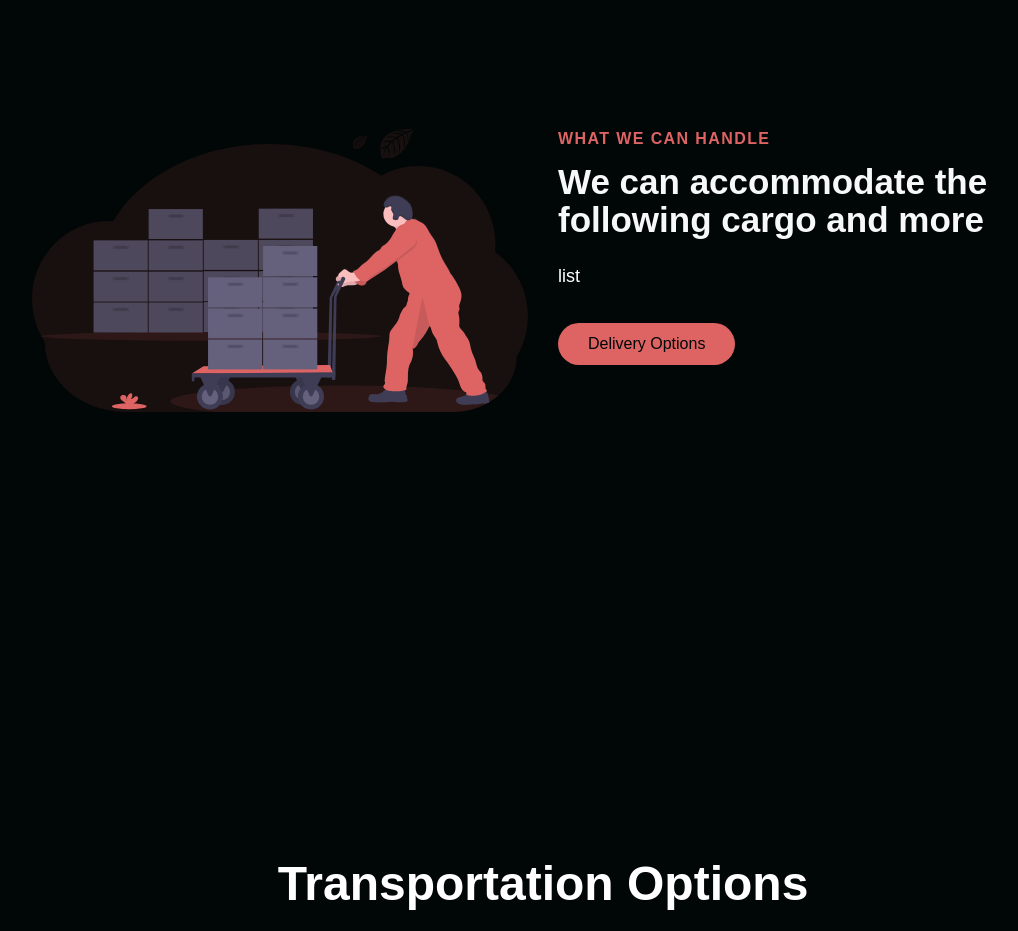
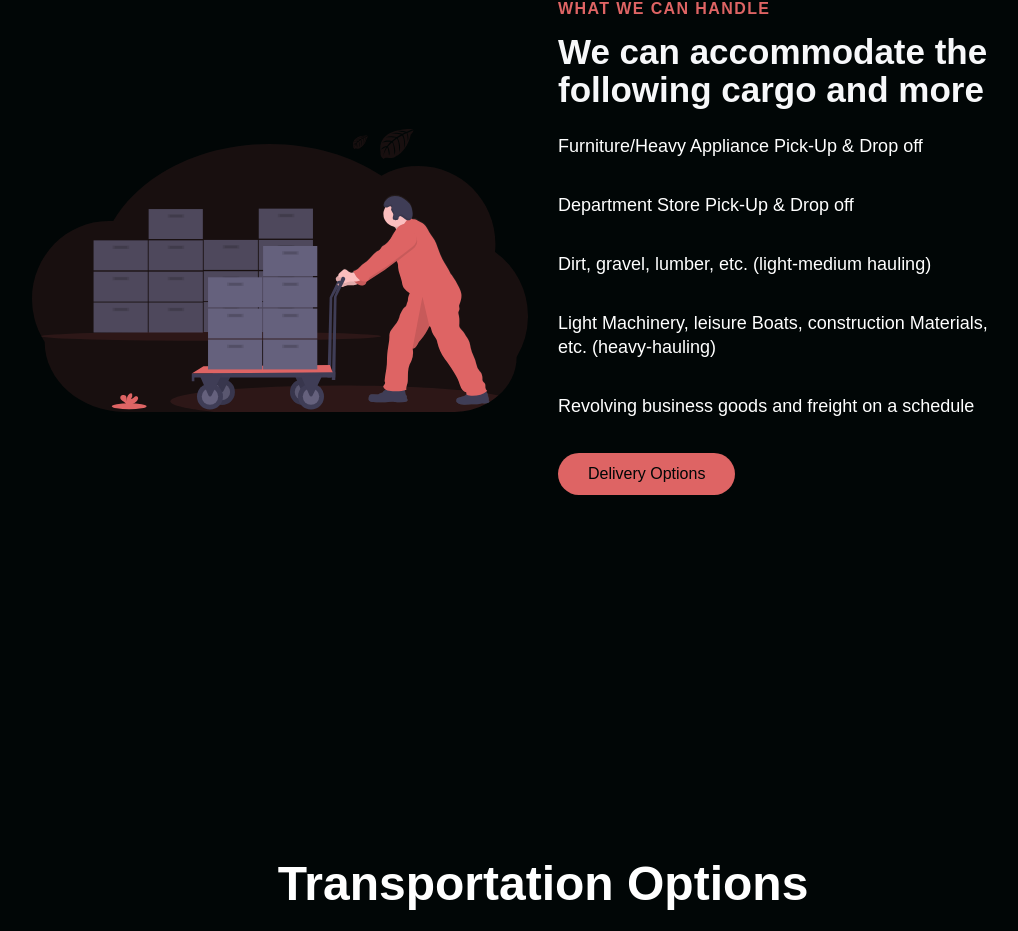
Before and after one commit to reyncode/moving-co, a React (Create React App) app: page / in a window 1280 px wide. Shown: the part 1715-2646 px from the top of the page, without its empty margins (97-1115 px from the left). Built offline with nearby package versions, Linux system fonts and the light colour scheme; a web font is replaced by a local one.

Commit message:
Created list of cargo options

```diff
--- a/src/components/InfoSection/data.js
+++ b/src/components/InfoSection/data.js
@@ -5,7 +5,7 @@ export const aboutObject = {
     lightTextDesc: true,
     topLine: 'Who we are',
     headline: 'We are a growing transportation company operating out of Halifax, Nova Scotia.',
-    description: 'We operate a fleet of Light Duty - Heavy Duty trucks & trailers, and utilize our strengths in logistics, planning, and industry connections to provide an effective and competitively priced transportation service to consumers and Small-Medium Sized businesses throughout select areas of Nova Scotia.',
+    description1: 'We operate a fleet of Light Duty - Heavy Duty trucks & trailers, and utilize our strengths in logistics, planning, and industry connections to provide an effective and competitively priced transportation service to consumers and Small-Medium Sized businesses throughout select areas of Nova Scotia.',
     buttonLabel: 'Cargo Capabilities',
     imgStart: false,
     img: require('../../images/svg-1.svg').default,
@@ -23,7 +23,11 @@ export const accommodationObject = {
     lightTextDesc: true,
     topLine: 'What we can handle',
     headline: 'We can accommodate the following cargo and more',
-    description: 'list',
+    description1: 'Furniture/Heavy Appliance Pick-Up & Drop off',
+    description2: 'Department Store Pick-Up & Drop off',
+    description3: 'Dirt, gravel, lumber, etc. (light-medium hauling)',
+    description4: 'Light Machinery, leisure Boats, construction Materials, etc. (heavy-hauling)',
+    description5: 'Revolving business goods and freight on a schedule',
     buttonLabel: 'Delivery Options',
     imgStart: true,
     img: require('../../images/svg-4.svg').default,
--- a/src/components/InfoSection/index.js
+++ b/src/components/InfoSection/index.js
@@ -23,7 +23,11 @@ const InfoSection = ({
     lightText,
     headline,
     darkText,
-    description,
+    description1,
+    description2,
+    description3,
+    description4,
+    description5,
     buttonLabel,
     img,
     alt,
@@ -41,7 +45,11 @@ const InfoSection = ({
                             <TextWrapper>
                                 <TopLine>{topLine}</TopLine>
                                 <Heading lightText={lightText}>{headline}</Heading>
-                                <Subtitle darkText={darkText}>{description}</Subtitle>
+                                <Subtitle darkText={darkText}>{description1}</Subtitle>
+                                <Subtitle darkText={darkText}>{description2}</Subtitle>
+                                <Subtitle darkText={darkText}>{description3}</Subtitle>
+                                <Subtitle darkText={darkText}>{description4}</Subtitle>
+                                <Subtitle darkText={darkText}>{description5}</Subtitle>
                                 <BtnWrap>
                                     <Button to={linkTo}
                                         smooth={true}
```
